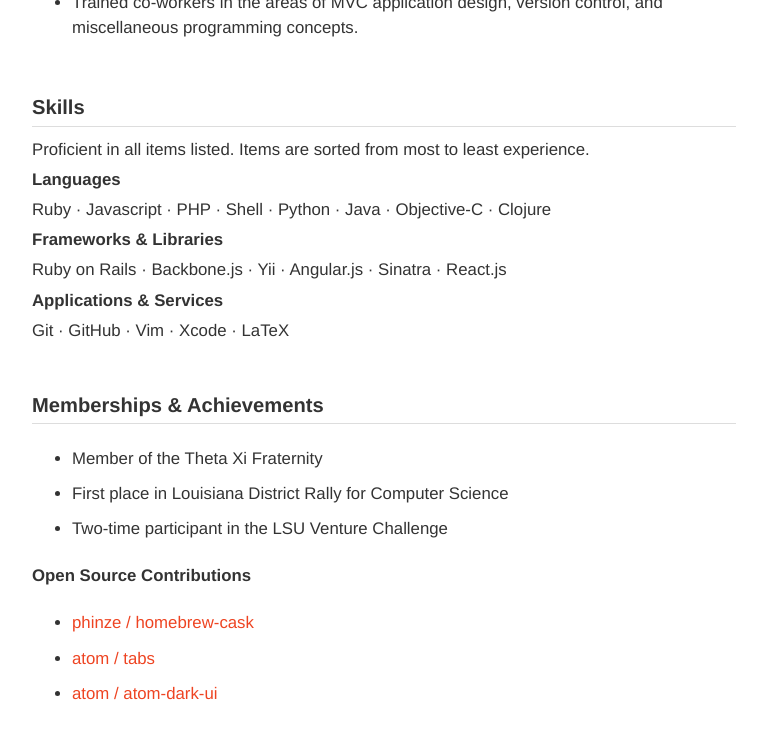
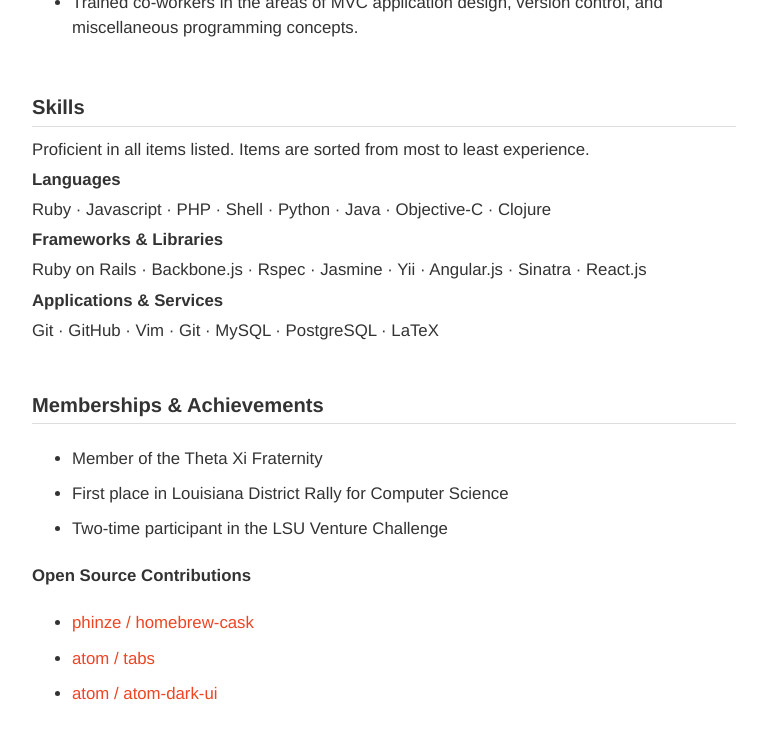
Before and after one commit to taylorlapeyre/taylorlapeyre.github.io, a Jekyll site: the page built from resume.md, in a window 1280 px wide and 900 px high, scrolled down 1507 px. Shown: the top 739 px of the window, without its empty margins (256-1023 px from the left). Built offline with Jekyll 4.4.1, drawn with Linux system fonts in a browser that asks for light colours; some web fonts are replaced.

Commit message:
add some test libraries to skills

```diff
--- a/resume.md
+++ b/resume.md
@@ -67,11 +67,11 @@
 
 #### Frameworks & Libraries
 
-Ruby on Rails · Backbone.js · Yii · Angular.js · Sinatra · React.js
+Ruby on Rails · Backbone.js · Rspec · Jasmine · Yii · Angular.js · Sinatra · React.js
 
 #### Applications & Services
 
-Git · GitHub · Vim · Xcode · LaTeX
+Git · GitHub · Vim · Git · MySQL · PostgreSQL · LaTeX
 
 
 ### Memberships & Achievements
```
